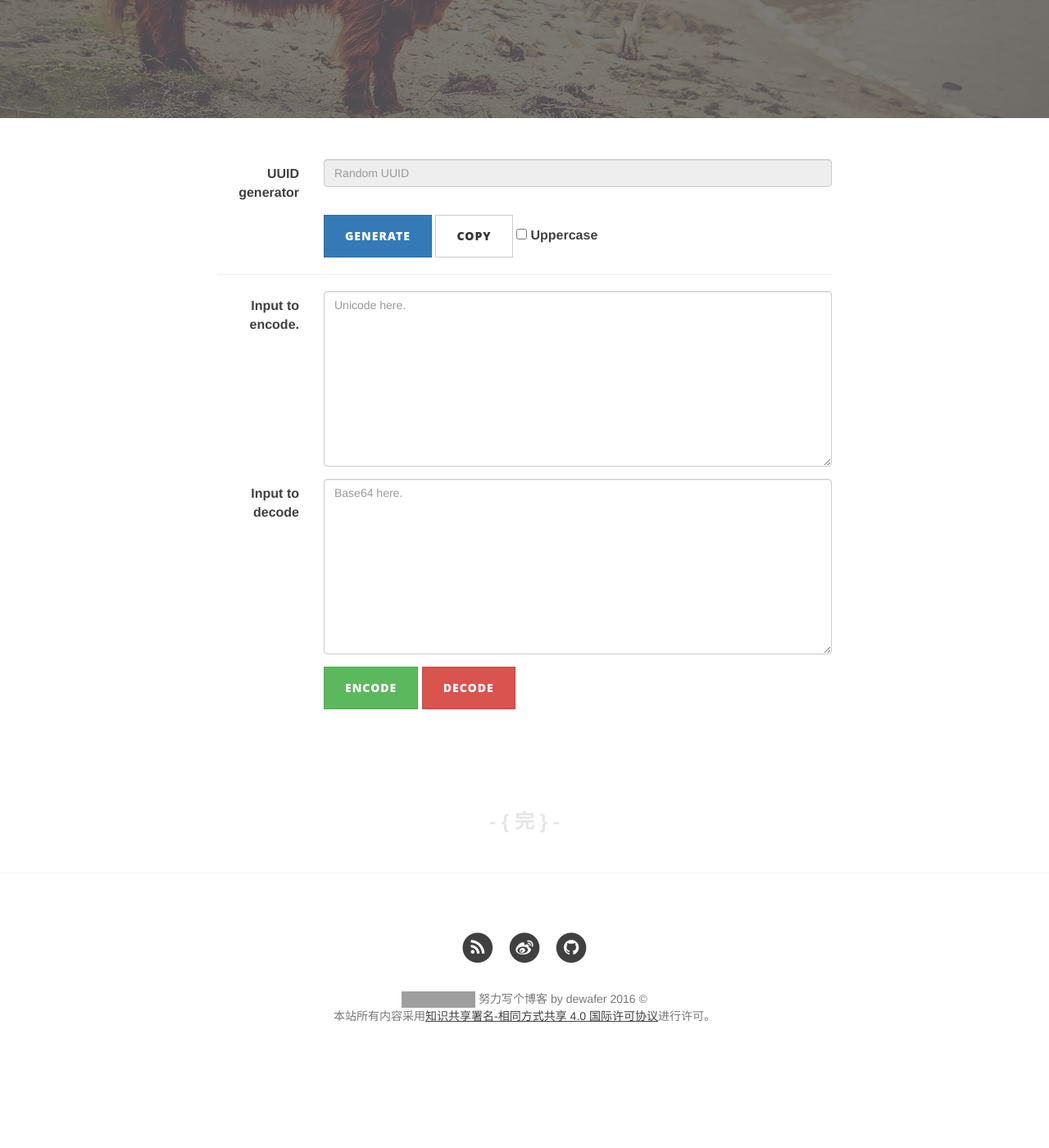
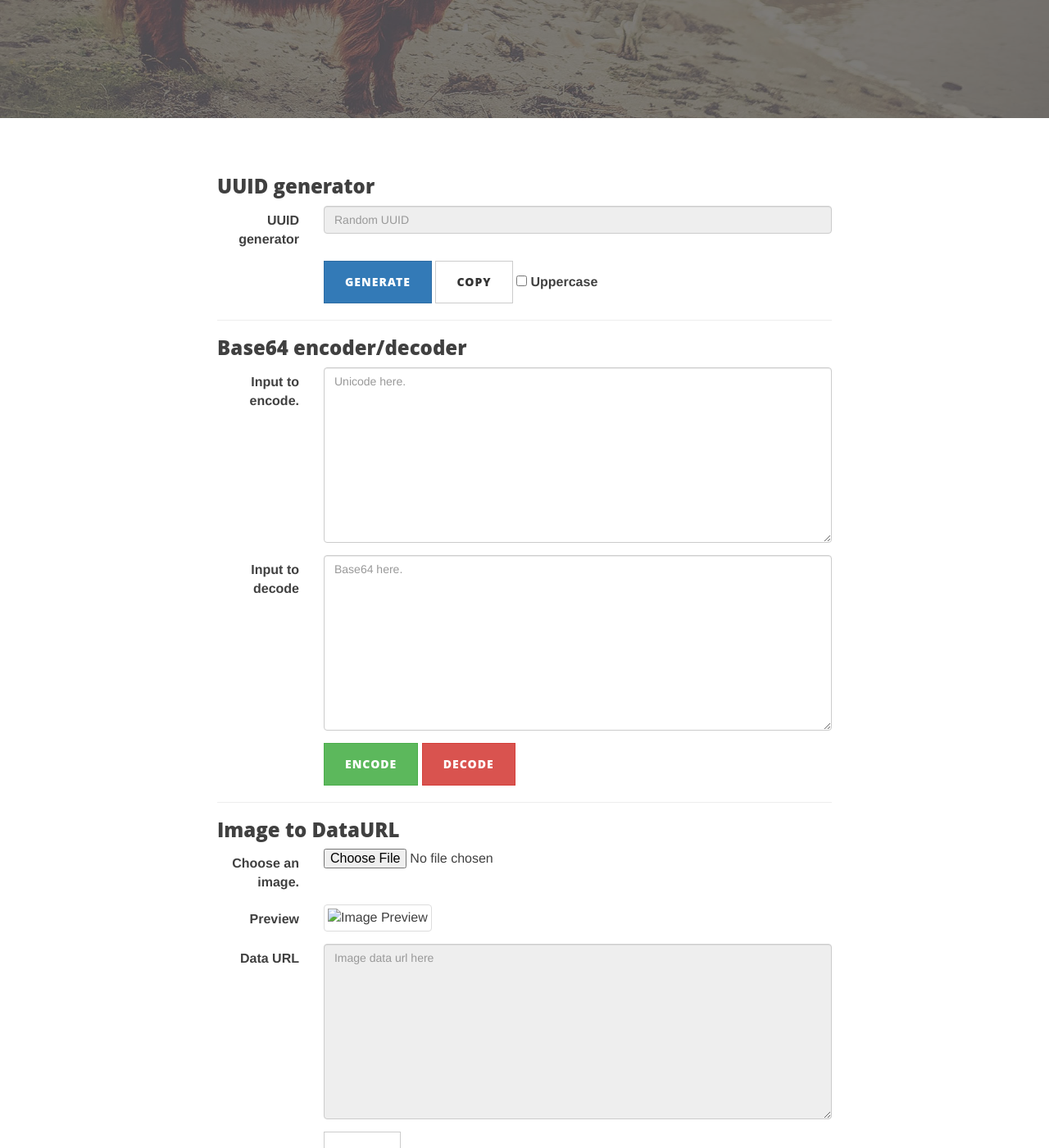
Before and after one commit to dewafer/dewafer.github.io, a Jekyll site: the page built from tools.md, in a window 1280 px wide and 1400 px high, scrolled down 312 px. Shown: the whole window at 82% size. Built offline with Jekyll 4.4.1, drawn with Linux system fonts in a browser that asks for light colours; nearby versions of some CDN libraries; before the commit the page ends 1627 px from its top, so only the background shows below that; some of the changed text lies outside the part shown; grey boxes are pictures that could not be loaded.

Commit message:
一点点没用的小公举

```diff
--- a/_config.yml
+++ b/_config.yml
@@ -25,4 +25,6 @@
 # Enable pagination
 paginate: 12
 
-gems: [jekyll-paginate]
+gems:
+  - jekyll-paginate
+  - jekyll-babel
--- a/_includes/footer.html
+++ b/_includes/footer.html
@@ -63,6 +63,9 @@
 <!-- polyfill for btoa/atob -->
 <script src="//cdn.bootcss.com/Base64/1.0.0/base64.min.js"></script>
 
+<!-- holder -->
+<script src="//cdn.bootcss.com/holder/2.9.4/holder.min.js"></script>
+
 <!-- jQuery -->
 <script src="//cdn.bootcss.com/jquery/2.1.4/jquery.min.js"></script>
 
--- a/js/tool-base64.js
+++ b/js/tool-base64.js
@@ -1,3 +1,8 @@
+---
+---
+/* jekyll-babel should process this file */
+(function(){
+
   document.body.onload(() => {
     'use strict';
     // Using btoa/atob, see: https://developer.mozilla.org/en-US/docs/Web/API/WindowBase64/btoa#Unicode_strings
@@ -11,14 +16,16 @@
     }
 
     $('#base64-encode-button').on('click', () => {
-    if($('#encode-input').text() && $('#encode-input').text().length > 0 ) {
-      $('#decode-input').text(utoa($('#encode-input').text()));
+      if($('#encode-input').val() && $('#encode-input').val().length > 0 ) {
+        $('#decode-input').val(utoa($('#encode-input').val()));
       }
     });
 
     $('#base64-decode-button').on('click', () => {
-    if($('#decode-input').text() && $('#decode-input').text().length > 0 ) {
-      $('#encode-input').text(atou($('#decode-iunput').text()));
+      if($('#decode-input').val() && $('#decode-input').val().length > 0 ) {
+        $('#encode-input').val(atou($('#decode-input').val()));
       }
     });
   });
+
+})();
--- /dev/null
+++ b/js/tool-holder-js.js
@@ -0,0 +1,46 @@
+---
+---
+/* jekyll-babel should process this file */
+(function(){
+
+  document.body.onload(() => {
+    'use strict';
+
+    $('#holder-js-data-url').val($('#holder-js-preview').attr('data-src'));
+
+    $('#holder-js-data-url').on('change', (event) => {
+      let imgUrl = $(event.currentTarget).val();
+      $('#holder-js-preview').attr('data-src', imgUrl);
+      Holder.run();
+      outputFullUrl();
+    });
+
+    $('#get-holder-js-full-url').on('click', () => {
+      outputFullUrl();
+    });
+
+    $('#copy-holder-js-full-url').on('click', ()=>{
+        if($('#holder-js-full-url-output').val().length > 0) {
+            $('#holder-js-full-url-output').select();
+            try {
+                document.execCommand("copy");
+            } catch(e) {
+                console.error(e);
+                prompt("Copy to clipboard: Ctrl+C, Enter", $('#holder-js-full-url-output').val());
+            }
+        }
+    });
+
+    $('#copy-holder-js-full-url').tooltip({
+        placement: 'bottom',
+        trigger: 'hover ',
+        title: 'Ctrl(Cmd) + V to paste.'
+    });
+
+    function outputFullUrl() {
+      $('#holder-js-full-url-output').val($('<img>').attr('data-src', $('#holder-js-data-url').val())[0].outerHTML);
+    }
+
+  });
+
+})();
--- /dev/null
+++ b/js/tool-image-to-dataurl.js
@@ -0,0 +1,43 @@
+---
+---
+/* jekyll-babel should process this file */
+(function(){
+
+  document.body.onload(() => {
+    'use strict';
+
+    $('#image-input').on('change', (event) => {
+      if(event.currentTarget.files && event.currentTarget.files[0]) {
+        let fileReader = new FileReader();
+
+        fileReader.onload = (e) => {
+          let imgUlr = e.target.result;
+          $('#image-preview').attr('src', imgUlr);
+          $('#image-data-url-output').val(imgUlr);
+        }
+
+        fileReader.readAsDataURL(event.currentTarget.files[0]);
+      }
+    });
+
+    $('#copy-image-data-url').on('click', (event)=>{
+        if($('#image-data-url-output').val().length > 0) {
+            $('#image-data-url-output').select();
+            try {
+                document.execCommand("copy");
+            } catch(e) {
+                console.error(e);
+                prompt("Copy to clipboard: Ctrl+C, Enter", $('#image-data-url-output').val());
+            }
+        }
+    });
+
+    $('#copy-image-data-url').tooltip({
+        placement: 'bottom',
+        trigger: 'hover ',
+        title: 'Ctrl(Cmd) + V to paste.'
+    });
+
+  });
+
+})();
--- a/js/tool-loader.js
+++ b/js/tool-loader.js
@@ -1,3 +1,6 @@
+---
+---
+/* jekyll-babel should process this file */
 (function(){
   'use strict';
   let backup;
--- a/js/tool-uuid-generator.js
+++ b/js/tool-uuid-generator.js
@@ -1,3 +1,8 @@
+---
+---
+/* jekyll-babel should process this file */
+(function(){
+
   document.body.onload(() => {
       'use strict';
 
@@ -41,3 +46,5 @@
           });
       }
   });
+
+})();
--- a/tools.md
+++ b/tools.md
@@ -4,6 +4,8 @@
 description: "一点点实用的小公举。"
 header-img: "img/contact-bg.jpg"
 ---
+
+<h3>UUID generator</h3>
 
 <form class="form-horizontal" role="form">
  <div class="form-group">
@@ -24,6 +26,8 @@
 </form>
 
 <hr>
+
+<h3>Base64 encoder/decoder</h3>
 
 <form action="" class="form-horizontal" role="form">
   <div class="form-group">
@@ -46,6 +50,70 @@
   </div>
 </form>
 
+<hr>
+
+<h3>Image to DataURL</h3>
+<form action="" class="form-horizontal" role="form">
+  <div class="form-group">
+    <label for="image-input" class="col-sm-2 control-label">Choose an image.</label>
+    <div class="col-sm-10">
+      <input type="file" id="image-input" accept='image/* '>
+    </div>
+  </div>
+  <div class="form-group">
+    <label class="col-sm-2 control-label">Preview</label>
+    <div class="col-sm-10">
+      <img id="image-preview" data-src="holder.js/256x256?auto=yes&amp;text=Image Preview Here" class="img-responsive img-thumbnail" alt="Image Preview">
+    </div>
+  </div>
+  <div class="form-group">
+    <label for="image-data-url-output" class="col-sm-2 control-label">Data URL</label>
+    <div class="col-sm-10">
+      <textarea id="image-data-url-output" cols="30" rows="10" class="form-control" placeholder="Image data url here" readonly></textarea>
+    </div>
+  </div>
+  <div class="form-group">
+    <div class="col-sm-offset-2 col-sm-10">
+      <button type="button" class="btn btn-default" id="copy-image-data-url">Copy</button>
+    </div>
+  </div>
+</form>
+
+<hr>
+
+<h3>holder.js</h3>
+<a class="btn btn-primary" href="https://github.com/imsky/holder" target='_blank'>Holder.js</a>
+
+<form action="" class="form-horizontal" role="form">
+  <div class="form-group">
+    <label for="holder-js-data-url" class="col-sm-2 control-label">Make an holder image.</label>
+    <div class="col-sm-10">
+      <textarea id='holder-js-data-url' cols="30" rows="10" class="form-control" placeholder="URL of holder.js(holder.js/300x300?text=Holder Image)"></textarea>
+    </div>
+  </div>
+  <div class="form-group">
+    <label class="col-sm-2 control-label">Preview</label>
+    <div class="col-sm-10">
+      <img id="holder-js-preview" data-src="holder.js/256x256?auto=yes&amp;text=Holder Image Preview Here" class="img-responsive img-thumbnail" alt="Image Preview">
+    </div>
+  </div>
+  <div class="form-group">
+    <label for="holder-js-full-url-output" class="col-sm-2 control-label">Data URL</label>
+    <div class="col-sm-10">
+      <textarea id="holder-js-full-url-output" cols="30" rows="10" class="form-control" placeholder="Image data url here" readonly></textarea>
+    </div>
+  </div>
+  <div class="form-group">
+    <div class="col-sm-offset-2 col-sm-10">
+      <button type="button" class="btn btn-success" id="get-holder-js-full-url">Get Img</button>
+      <button type="button" class="btn btn-default" id="copy-holder-js-full-url">Copy</button>
+    </div>
+  </div>
+</form>
+
+
 <script src="{{ "/js/tool-loader.js " | prepend: site.baseurl }}"></script>
 <script src="{{ "/js/tool-uuid-generator.js " | prepend: site.baseurl }}"></script>
 <script src="{{ "/js/tool-base64.js" | prepend: site.baseurl }}"></script>
+<script src="{{ "/js/tool-image-to-dataurl.js" | prepend: site.baseurl }}"></script>
+<script src="{{ "/js/tool-holder-js.js" | prepend: site.baseurl }}"></script>
```
Lines whose indentation alone changed are shown as unchanged.
